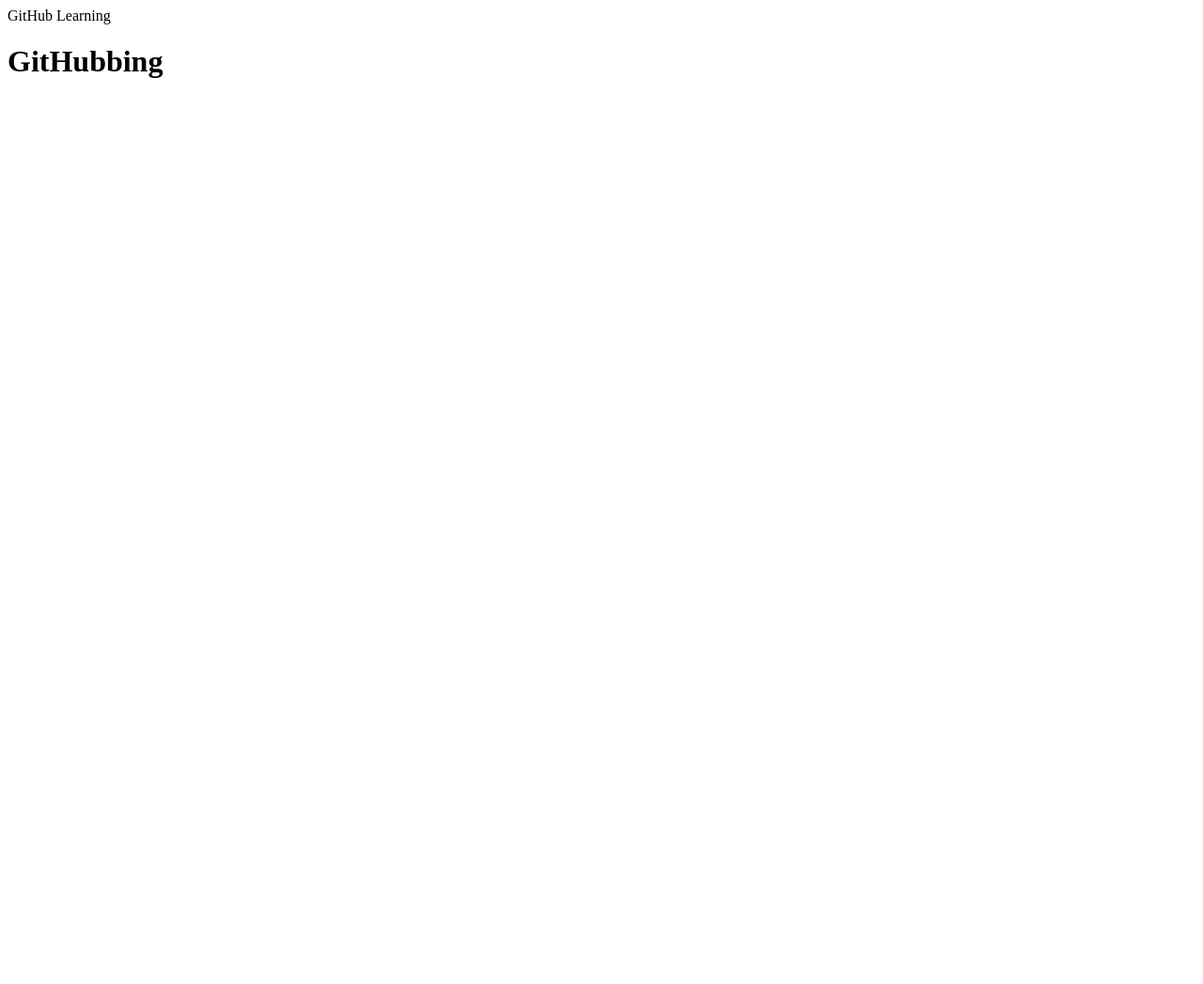
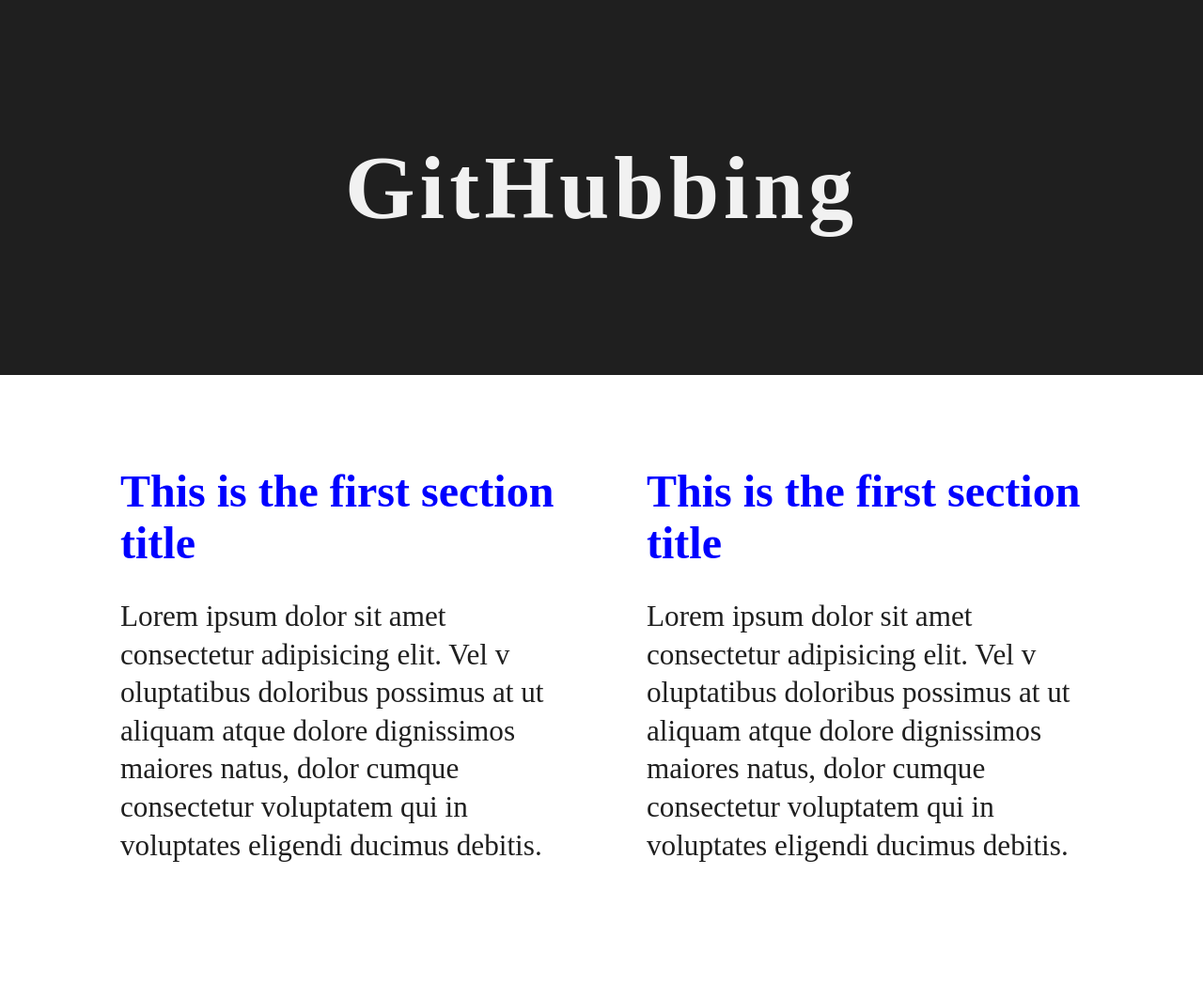
Before and after one commit to SaharJa78/Learning-GitHub, a plain HTML site: page index.html in a window 1280 px wide. Shown: the whole page at 94% size. Before the commit the page ends 800 px from the top, so only its background shows below. Drawn offline with Linux system fonts and the light colour scheme.

Commit message:
addedstyles folder and main.css
linked main.css to index.html
added some content to index.html
added some coded to main.css

```diff
--- a/index.html
+++ b/index.html
@@ -1,9 +1,42 @@
 <!doctype html>
 <html>
-  <head>
-    <titile>GitHub Learning</title>
-  </head>
-  <body>
+
+<head>
+  <title>GitHub Learning</title>
+  <link rel="stylesheet" href="styles/main.css" />
+</head>
+
+<body>
+  <header>
     <h1>GitHubbing</h1>
-  </body>
+  </header>
+
+  <main class="container row">
+    <section class="sec-1 col">
+      <h3 class="sec__title">
+        This is the first section title
+      </h3>
+      <p class="sec__desc">
+        Lorem ipsum dolor sit amet consectetur adipisicing elit. Vel v
+        oluptatibus doloribus possimus at ut aliquam atque dolore
+        dignissimos maiores natus, dolor cumque consectetur
+        voluptatem qui in voluptates eligendi ducimus debitis.
+      </p>
+    </section>
+
+    <section class="sec-2 col">
+      <h3 class="sec__title">
+        This is the first section title
+      </h3>
+      <p class="sec__desc">
+        Lorem ipsum dolor sit amet consectetur adipisicing elit. Vel v
+        oluptatibus doloribus possimus at ut aliquam atque dolore
+        dignissimos maiores natus, dolor cumque consectetur
+        voluptatem qui in voluptates eligendi ducimus debitis.
+      </p>
+    </section>
+  </main>
+
+</body>
+
 </html>
--- /dev/null
+++ b/styles/main.css
@@ -0,0 +1,57 @@
+
+*, *::before, *::after {
+    box-sizing: border-box;
+    margin: 0;
+    padding: 0;
+}
+
+html {
+    font-size: 48px;
+}
+
+.container {
+    width: 80%;
+    max-width: 1200px;
+    margin: 0 auto;
+}
+
+.row {
+    display: flex;
+    justify-content: space-between;
+}
+
+.col {
+    width: 100%;
+}
+
+.col + .col {
+    margin-left: 2em;
+}
+
+header {
+    padding: 3em 0;
+    color: #f1f1f1;
+    background-color: #1f1f1f;
+    text-align: center;
+}
+
+main {
+    padding: 2em 0;
+}
+
+h1 {
+    font-size: 2rem;
+    letter-spacing: 5px;
+}
+
+h3 {
+    color: blue;
+    font-size: 1rem;
+}
+
+p {
+   color: #1f1f1f;
+   font-size: .65rem;
+   line-height: 1.3;
+   margin: 1em 0;
+}
```
